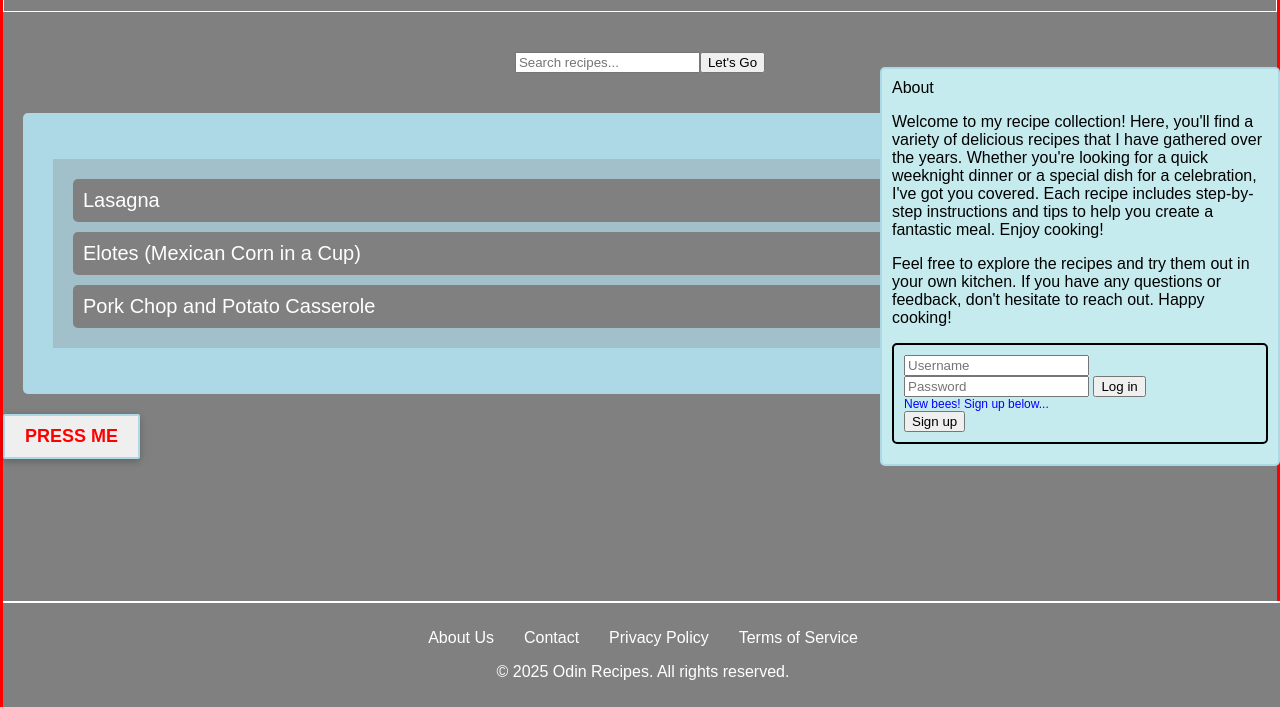
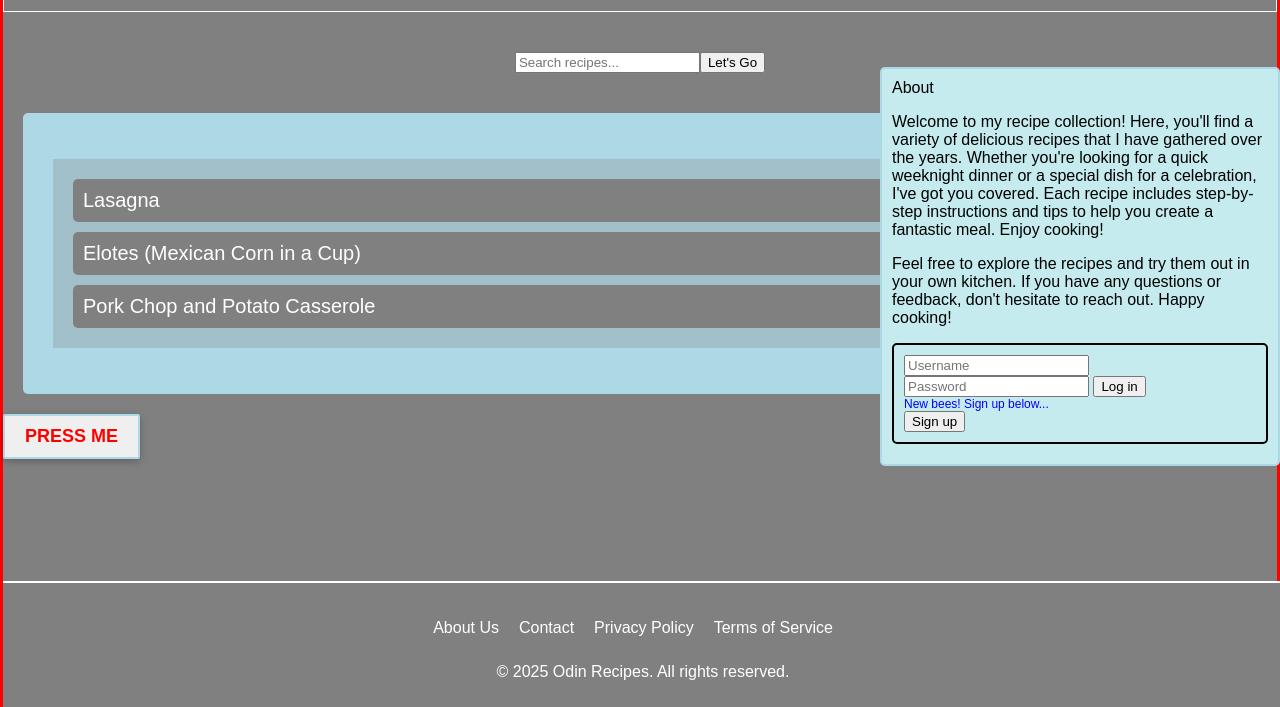
Before and after one commit to AiiraRobertson/my-repo, a plain HTML site: page index.html in a window 1280 px wide. Shown: the part 93-800 px from the top of the page. Drawn offline with Linux system fonts and the light colour scheme.

Commit message:
Add navigation links to footer; enhance footer styles for better layout

```diff
--- a/index.html
+++ b/index.html
@@ -57,10 +57,13 @@
     <div id="greeting"></div>
     <div class="footer">
       <ul class="footer-flex-list">
+        <nav>
         <li><a href="/about.html">About Us</a></li>
         <li><a href="/contact.html">Contact</a></li>
         <li><a href="/privacy.html">Privacy Policy</a></li>
         <li><a href="/terms.html">Terms of Service</a></li>
+        <span></span>
+        </nav>
       </ul>
       <p>© 2025 Odin Recipes. All rights reserved.</p>
     </div>
--- a/stylesheets/styles.css
+++ b/stylesheets/styles.css
@@ -105,12 +105,22 @@ a {
   border-top: 2px solid white;
 }
 
+nav {
+  display: flex;
+  justify-content: center;
+  gap: 20px;
+}
+
+li:hover {
+  background-color: lightblue;
+  text-transform: uppercase;
+}
+
 .footer-flex-list {
   justify-content: center;
   gap: 30px;
-  display: flex;
   list-style: none;
-  padding: 0;
+  padding: 10px;
 }
 
 .button-one {
```
